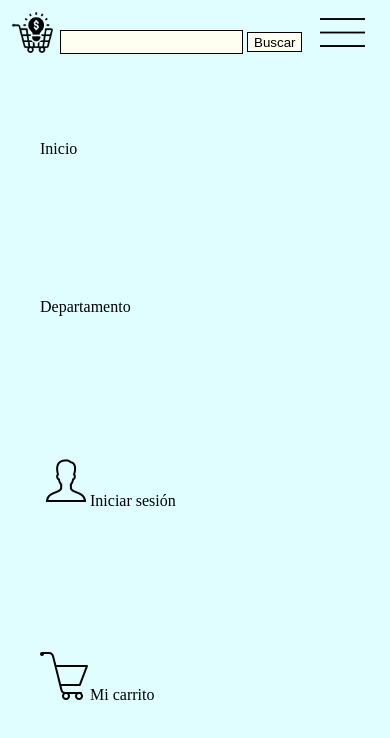
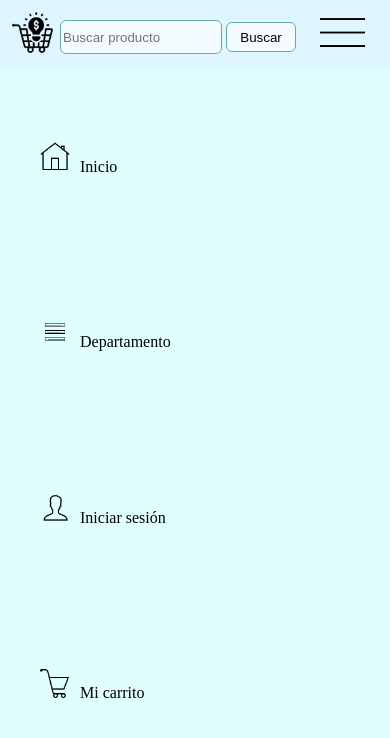
Before and after one commit to luis7310/TiendaOnline, a plain HTML site: page Front-end/HTML/index.html in a window 390 px wide. Both pictures are taken after a click on the button 342 px from the left and 34 px from the top of the page. Shown: the top 738 px of the page. Drawn offline with Linux system fonts and the light colour scheme.

Commit message:
Modificacion barra de busqueda

```diff
--- a/Front-end/CSS/index.css
+++ b/Front-end/CSS/index.css
@@ -10,12 +10,14 @@ body{
     padding: 0;
 }
 
-
-@media screen and (max-width:800px) {
+/*Diseño en smartphone*/
+@media screen and (max-width:700px) {
     header{
+        background-color: #dff5ff;
         display:flex;
         justify-content: space-between;
         align-items: center;
+        width: 100vw;
     }
     .header__logo{
         max-width: 100%;
@@ -27,6 +29,10 @@ body{
         max-width: 100%;
         width: 45px;
         margin: 10px 10px;
+    }
+
+    .header__open-nav-button:active > #header__open-nav-button-img{
+        width: 40px;
     }
 
     .header__open-nav-button{
@@ -76,14 +82,43 @@ body{
     }
 
     .busqueda__nav{
-        background-color: #fefff1;
+        background-color: #f4fcff;
         border: solid 1px;
-        height: 20px;
+        height: 30px;
+        border-radius: 6px;
+        border-color: #66acac;
     }
 
     .busq-container{
         position: absolute;
         left: 60px;
-        top:30px;
+        top:20px;
+    }
+
+    #input__nav{
+        border-radius: 6px;
+        outline: none;
+        width: 40vw;
+    }
+
+    .img-nav-opc{
+        width:30px;
+        margin-right: 10px;
+    }
+
+    #btn__nav{
+        width: 70px;
+    }
+
+    #btn__nav:active{
+        background-color: #e4ffff;
+        width: 65px;
     }
 }
+/*Diseño en computadora*/
+@media screen and (min-width:700px){
+
+    #open-menu, #open-menu, #header__open-nav-button-img{
+        display: none;
+    }
+}
--- a/Front-end/HTML/index.html
+++ b/Front-end/HTML/index.html
@@ -17,13 +17,13 @@
         </div>
         <nav class="header__nav">
             <ul class="header__nav-list">
-                <li class="header__nav-item"><a class="header__nav-a" href="#">Inicio</a></li>
-                <li class="header__nav-item"><a class="header__nav-a" href="#">Departamento</a></li>
-                <li class="header__nav-item"><a class="header__nav-a" href="#"><img src="./../SRC/Imagenes/perfil-usuario.png">Iniciar sesión</a></li>
-                <li class="header__nav-item"><a class="header__nav-a" href="#"><img src="./../SRC/Imagenes/carrito-compra.png">Mi carrito</a></li>
+                <li class="header__nav-item"><a class="header__nav-a" href="#"><img class="img-nav-opc" src="./../SRC/Imagenes/home.png">Inicio</a></li>
+                <li class="header__nav-item"><a class="header__nav-a" href="#"><img class="img-nav-opc" src="./../SRC/Imagenes/menu-opciones.png">Departamento</a></li>
+                <li class="header__nav-item"><a class="header__nav-a" href="#"><img class="img-nav-opc" src="./../SRC/Imagenes/perfil-usuario.png">Iniciar sesión</a></li>
+                <li class="header__nav-item"><a class="header__nav-a" href="#"><img class="img-nav-opc" src="./../SRC/Imagenes/carrito-compra.png">Mi carrito</a></li>
             </ul>
             <div class="busq-container">
-                <input class="busqueda__nav" id="input__nav" type="text">
+                <input class="busqueda__nav" placeholder="Buscar producto" id="input__nav" type="text">
                 <button class="busqueda__nav" id="btn__nav">Buscar</button>
             </div>
         </nav>
```
Also changed, not shown: Front-end/SRC/Imagenes/home.png (added), Front-end/SRC/Imagenes/menu-opciones.png (added).
